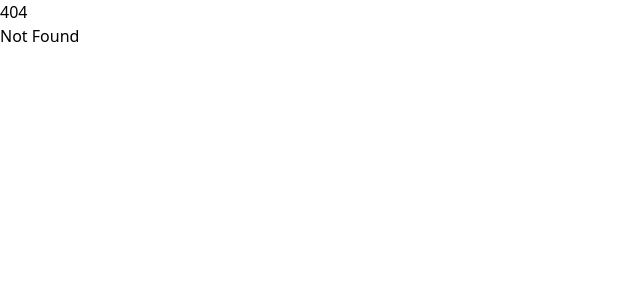
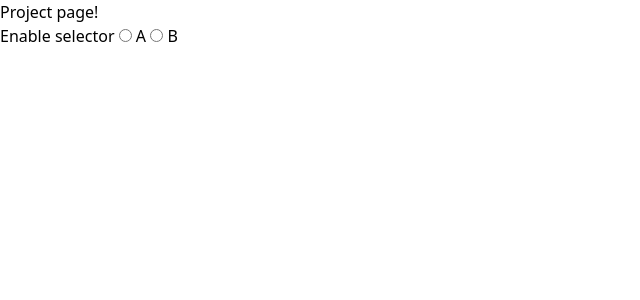
Before and after one commit to kimjammer/Pleiades, a SvelteKit app in the folder frontend/: page /project in a window 1280 px wide. Before the commit this address had no page. Shown: the top 300 px of the page, without its empty margins (0-640 px from the left). Built offline with nearby package versions, Linux system fonts and the light colour scheme.

Commit message:
Set prettierrc and set up a stub project page

```diff
--- /dev/null
+++ b/frontend/src/lib/project_state.svelte.ts
@@ -0,0 +1,14 @@
+export class ProjectState {
+    button_state: "enabled" | "a" | "b" = $state("enabled")
+
+    select(option: "a" | "b") {
+        console.log(option)
+        if (this.button_state == "enabled") {
+            this.button_state = option
+        }
+    }
+
+    enable() {
+        this.button_state = "enabled"
+    }
+}
--- /dev/null
+++ b/frontend/src/routes/project/+page.svelte
@@ -0,0 +1,27 @@
+<script>
+    import { ProjectState } from "../../lib/project_state.svelte"
+
+    let state = $state(new ProjectState())
+</script>
+
+<h1>Project page!</h1>
+
+<button onclick={() => state.enable()}>Enable selector</button>
+<input
+    type="radio"
+    name="options"
+    id="A"
+    value="A"
+    disabled={state.button_state != "enabled"}
+    oninput={() => state.select("a")}
+/>
+<label for="A">A</label>
+<input
+    type="radio"
+    name="options"
+    id="B"
+    value="B"
+    disabled={state.button_state != "enabled"}
+    oninput={() => state.select("b")}
+/>
+<label for="B">B</label>
```
Also changed, not shown: frontend/src/state.ts (added), 2 other files (tests, documents, lock files or other folders).
